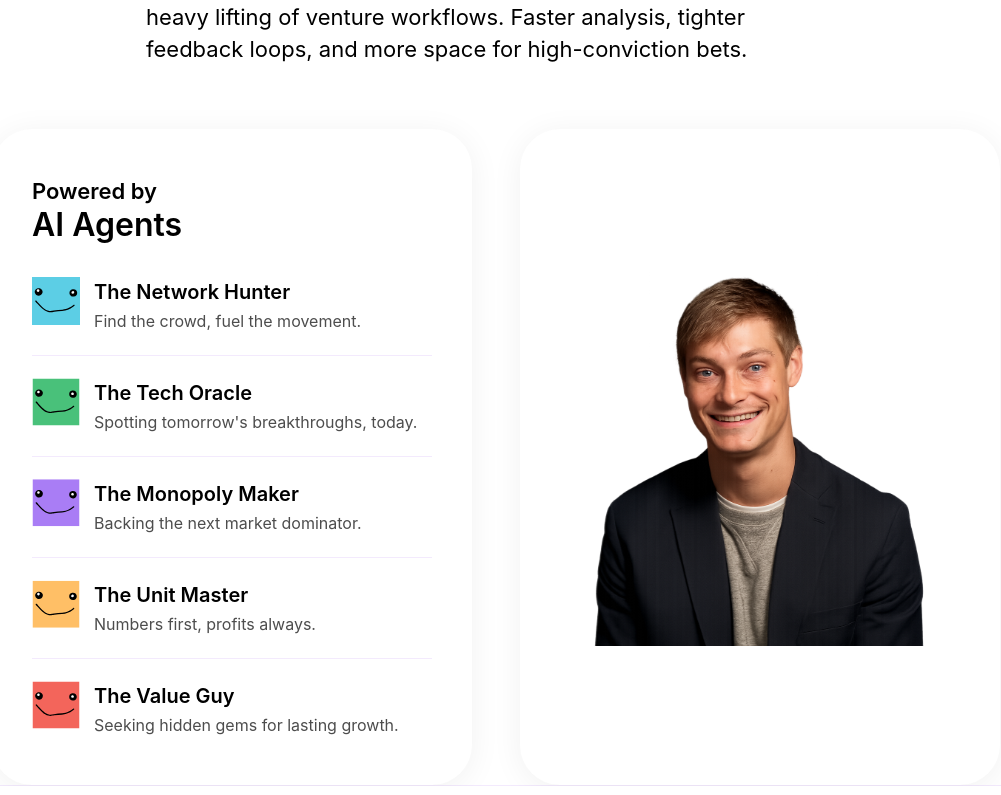
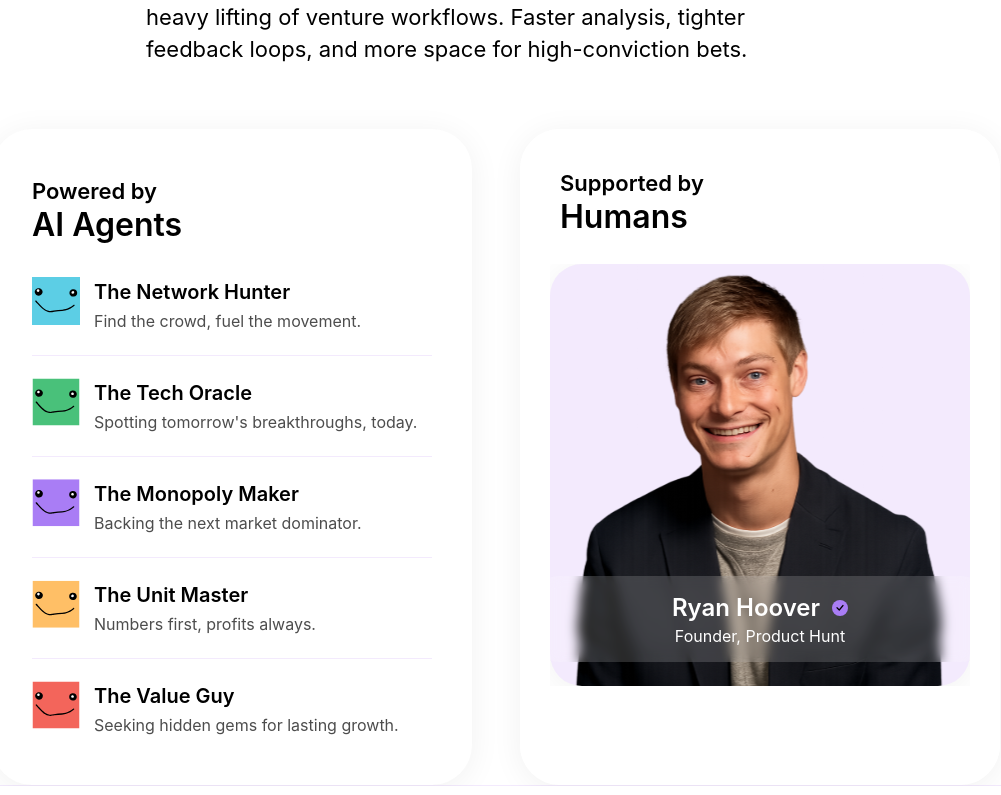
Before and after one commit to Viz-gov/adin-landing, a Next.js app: page / in a window 1280 px wide. Shown: the part 1065-1860 px from the top of the page, without its empty margins (144-1145 px from the left). Built offline with nearby package versions, Linux system fonts and the light colour scheme.

Commit message:
both cards in content

```diff
--- a/src/components/Content/Content.module.css
+++ b/src/components/Content/Content.module.css
@@ -203,7 +203,7 @@
 }
 
 .rightCard {
-  background: #fff;
+  background: rgba(255,255,255,0.8);
   border-radius: 40px;
   box-shadow: 0 4px 32px 0 rgba(0,0,0,0.06);
   display: flex;
@@ -212,6 +212,155 @@
   width: 480px;
   min-height: 520px;
   padding: 0;
+  position: relative;
+  overflow: visible;
+  backdrop-filter: blur(4px);
+}
+
+.rightCardContentWrapper {
+  width: 100%;
+  height: 100%;
+  position: relative;
+  display: flex;
+  flex-direction: column;
+  align-items: flex-start;
+  justify-content: flex-start;
+}
+
+.rightCardTitleBlock {
+  display: flex;
+  flex-direction: column;
+  align-items: flex-start;
+  margin-left: 40px;
+  margin-top: 40px;
+  margin-bottom: 8px;
+  gap: 0px;
+  z-index: 2;
+}
+
+.rightCardTitleSupported {
+  font-family: 'Inter', sans-serif;
+  font-size: 22px;
+  font-weight: 600;
+  color: #000000;
+  line-height: 28px;
+  letter-spacing: 0;
+}
+
+.rightCardTitleHumans {
+  font-family: 'Inter', sans-serif;
+  font-size: 32px;
+  font-weight: 600;
+  color: #000000;
+  line-height: 40px;
+  letter-spacing: 0;
+}
+
+.rightCardImageArea {
+  position: relative;
+  width: 468px;
+  height: 460px;
+  margin: 0 auto;
+  display: flex;
+  align-items: center;
+  justify-content: center;
+}
+
+.rightCardBlurYellow {
+  position: absolute;
+  left: 50%;
+  top: 50%;
+  transform: translate(-50%, -50%);
+  filter: blur(60px);
+  z-index: 0;
+  pointer-events: none;
+}
+
+.rightCardBlurPurple {
+  position: absolute;
+  left: -484px;
+  bottom: 0;
+  z-index: 0;
+  filter: blur(60px);
+  pointer-events: none;
+}
+
+.rightCardBlurGreen {
+  position: absolute;
+  right: -444px;
+  bottom: 0;
+  z-index: 0;
+  filter: blur(60px);
+  pointer-events: none;
+}
+
+.rightCardProfileImage {
+  position: absolute;
+  left: 50%;
+  bottom: 0;
+  transform: translateX(-50%);
+  width: 420px;
+  height: 422px;
+  border-radius: 32px;
+  background: #FCF0D1 url('/Profile Card Image.svg') center/cover no-repeat;
+  z-index: 3;
+  box-shadow: 0 4px 32px 0 rgba(0,0,0,0.06);
+}
+
+.rightCardProfileInfoGlass {
+  position: absolute;
+  left: 50%;
+  bottom: 24px;
+  transform: translateX(-50%);
+  width: 452px;
+  background: rgba(255,255,255,0.16);
+  border-radius: 24px;
+  backdrop-filter: blur(6px);
+  display: flex;
+  align-items: center;
+  justify-content: center;
+  padding: 16px;
+  z-index: 4;
+}
+
+.rightCardProfileInfo {
+  display: flex;
+  flex-direction: column;
+  align-items: center;
+  justify-content: center;
+  width: 100%;
+}
+
+.rightCardProfileNameRow {
+  display: flex;
+  flex-direction: row;
+  align-items: center;
+  gap: 8px;
+}
+
+.rightCardProfileName {
+  font-family: 'Inter', sans-serif;
+  font-size: 24px;
+  font-weight: 600;
+  color: #fff;
+  line-height: 32px;
+  letter-spacing: 0;
+}
+
+.rightCardProfileBadge {
+  display: flex;
+  align-items: center;
+  justify-content: center;
+  margin-left: 4px;
+}
+
+.rightCardProfileSubtitle {
+  font-family: 'Inter', sans-serif;
+  font-size: 16px;
+  font-weight: 400;
+  color: #fff;
+  line-height: 20px;
+  margin-top: 2px;
 }
 
 .profileCardImage {
@@ -220,6 +369,70 @@
   border-radius: 32px;
   object-fit: cover;
   display: block;
+  background: #FCF0D1;
+}
+
+.rightCardMiniCardPurple {
+  position: absolute;
+  left: 24px;
+  top: 50%;
+  width: 220px;
+  height: 340px;
+  background: #F3EAFD;
+  border-radius: 32px;
+  z-index: 1;
+  box-shadow: 0 4px 32px 0 rgba(169,125,245,0.10);
+  transform: translateY(-50%);
+}
+
+.rightCardMiniCardBeige {
+  position: absolute;
+  left: 50%;
+  top: 50%;
+  transform: translate(-50%, -50%);
+  width: 320px;
+  height: 380px;
+  background: #ffffff;
+  border-radius: 32px;
+  z-index: 2;
+  box-shadow: 0 4px 32px 0 rgba(252,240,209,0.10);
+}
+
+.rightCardMiniCardGreen {
+  position: absolute;
+  right: 24px;
+  top: 50%;
+  width: 160px;
+  height: 300px;
+  background: #AEFFCF;
+  border-radius: 32px;
+  z-index: 1;
+  box-shadow: 0 4px 32px 0 rgba(174,255,207,0.10);
+  transform: translateY(-50%);
+}
+
+.carouselContainer {
+  position: relative;
+  width: 420px;
+  height: 422px;
+  margin: 0 auto;
+  overflow: hidden;
+  display: flex;
+  align-items: center;
+  justify-content: center;
+}
+
+.carouselSlide {
+  position: absolute;
+  top: 0;
+  left: 0;
+  width: 420px;
+  height: 422px;
+  display: flex;
+  align-items: flex-end;
+  justify-content: center;
+  opacity: 0;
+  pointer-events: none;
 }
 
 @media (max-width: 1100px) {
--- a/src/components/Content/Content.tsx
+++ b/src/components/Content/Content.tsx
@@ -1,4 +1,5 @@
-import React from "react";
+"use client";
+import React, { useState, useEffect } from "react";
 import styles from "./Content.module.css";
 
 const agents = [
@@ -28,6 +29,73 @@ const agents = [
     desc: "Seeking hidden gems for lasting growth."
   }
 ];
+
+const profileVariants = [
+  {
+    bg: "#FCF0D1",
+    name: "Ryan Hoover",
+    subtitle: "Founder, Product Hunt",
+    img: "/Profile Card Image.svg",
+    badge: "#FFD800"
+  },
+  {
+    bg: "#F3EAFD",
+    name: "Ryan Hoover",
+    subtitle: "Founder, Product Hunt",
+    img: "/Profile Card Image.svg",
+    badge: "#A97DF5"
+  },
+  {
+    bg: "#AEFFCF",
+    name: "Ryan Hoover",
+    subtitle: "Founder, Product Hunt",
+    img: "/Profile Card Image.svg",
+    badge: "#49C17A"
+  }
+];
+
+function ProfileCarousel() {
+  const [index, setIndex] = useState(0);
+  useEffect(() => {
+    const timer = setInterval(() => {
+      setIndex((prev) => (prev + 1) % profileVariants.length);
+    }, 3500);
+    return () => clearInterval(timer);
+  }, []);
+  return (
+    <div className={styles.carouselContainer}>
+      {profileVariants.map((variant, i) => (
+        <div
+          key={i}
+          className={styles.carouselSlide}
+          style={{
+            zIndex: i === index ? 2 : 1,
+            opacity: i === index ? 1 : 0,
+            transform: `translateX(${(i - index) * 100}%)`,
+            transition: 'opacity 0.7s, transform 0.7s',
+            position: i === index ? 'relative' : 'absolute',
+          }}
+        >
+          <div className={styles.rightCardProfileImage} style={{ background: `${variant.bg} url('${variant.img}') center/cover no-repeat` }}></div>
+          <div className={styles.rightCardProfileInfoGlass}>
+            <div className={styles.rightCardProfileInfo}>
+              <div className={styles.rightCardProfileNameRow}>
+                <span className={styles.rightCardProfileName}>{variant.name}</span>
+                <span className={styles.rightCardProfileBadge}>
+                  <svg width="16" height="16" viewBox="0 0 16 16" fill="none" xmlns="http://www.w3.org/2000/svg">
+                    <circle cx="8" cy="8" r="8" fill={variant.badge}/>
+                    <path d="M11 5.5L7.25 10L5 7.75" stroke="black" strokeWidth="1.2" strokeLinecap="round" strokeLinejoin="round"/>
+                  </svg>
+                </span>
+              </div>
+              <span className={styles.rightCardProfileSubtitle}>{variant.subtitle}</span>
+            </div>
+          </div>
+        </div>
+      ))}
+    </div>
+  );
+}
 
 const Content: React.FC = () => (
   <section className={styles.contentSection}>
@@ -67,9 +135,17 @@ const Content: React.FC = () => (
           ))}
         </div>
       </div>
-      {/* Right Card: Profile Card Image */}
+      {/* Right Card: Profile Card Carousel */}
       <div className={styles.rightCard}>
-        <img src="/Profile Card Image.svg" alt="Profile Card" className={styles.profileCardImage} />
+        <div className={styles.rightCardContentWrapper}>
+          <div className={styles.rightCardTitleBlock}>
+            <span className={styles.rightCardTitleSupported}>Supported by</span>
+            <span className={styles.rightCardTitleHumans}>Humans</span>
+          </div>
+          <div className={styles.rightCardImageArea}>
+            <ProfileCarousel />
+          </div>
+        </div>
       </div>
     </div>
   </section>
```
